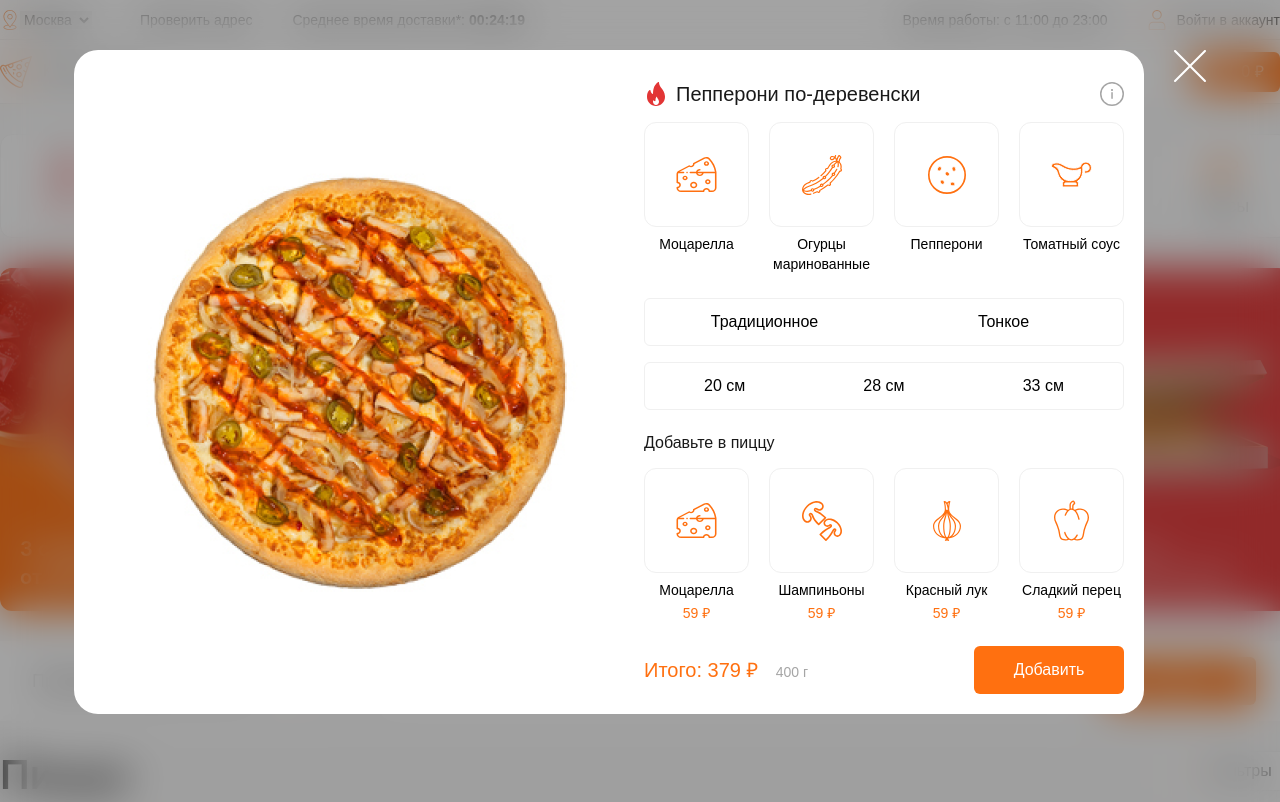
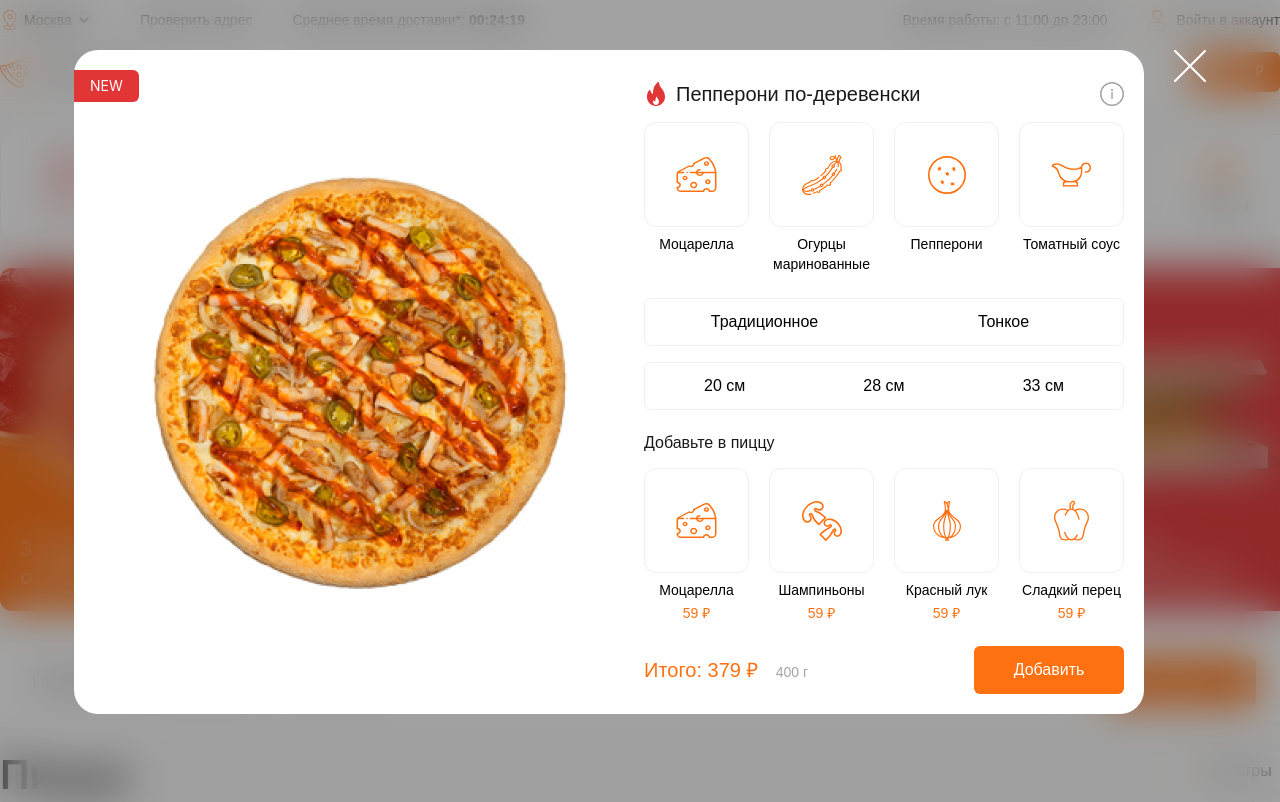
Before and after one commit to RestTeam13/WherePizza, a website: page src/index.html in a window 1280 px wide. Shown: the top 802 px of the page. Drawn offline with nearby package versions, Linux system fonts and the light colour scheme; files that its build step writes are made by us from their sources; a web font is replaced by a local one.

```diff
--- a/src/index.html
+++ b/src/index.html
@@ -983,7 +983,7 @@
     <!-- /About delivery Block-->
 
     <!-- Popup current product Block -->
-    <section class="block current-popup">
+    <section class="block current-popup ">
         <div class="block__content">
             <div class="background-blur"></div>
             <div class="current-popup__table">
@@ -1134,6 +1134,7 @@
                         </defs>
                     </svg>
                 </div>
+                <p class="item-card__tag">NEW</p>
             </div>
         </div>
     </section>
```
